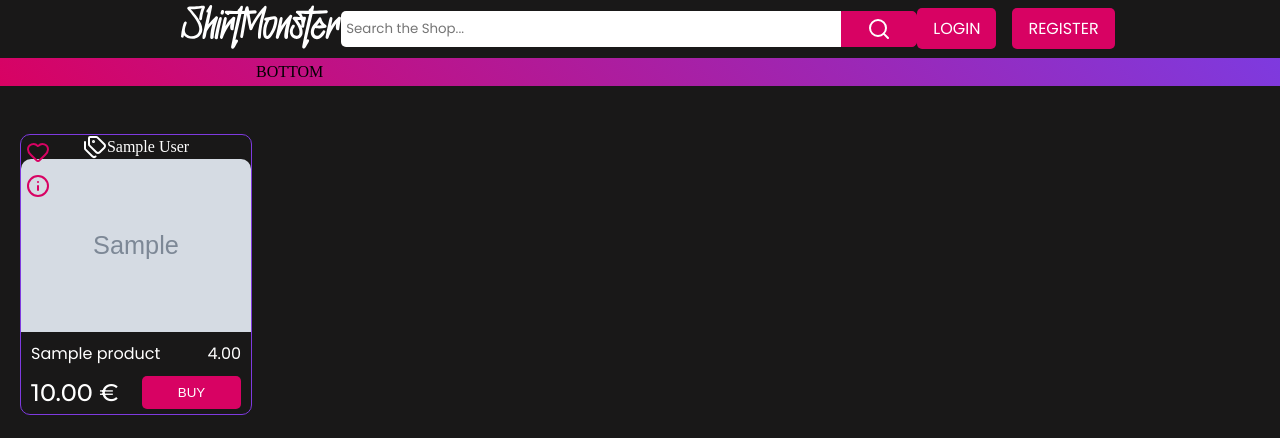
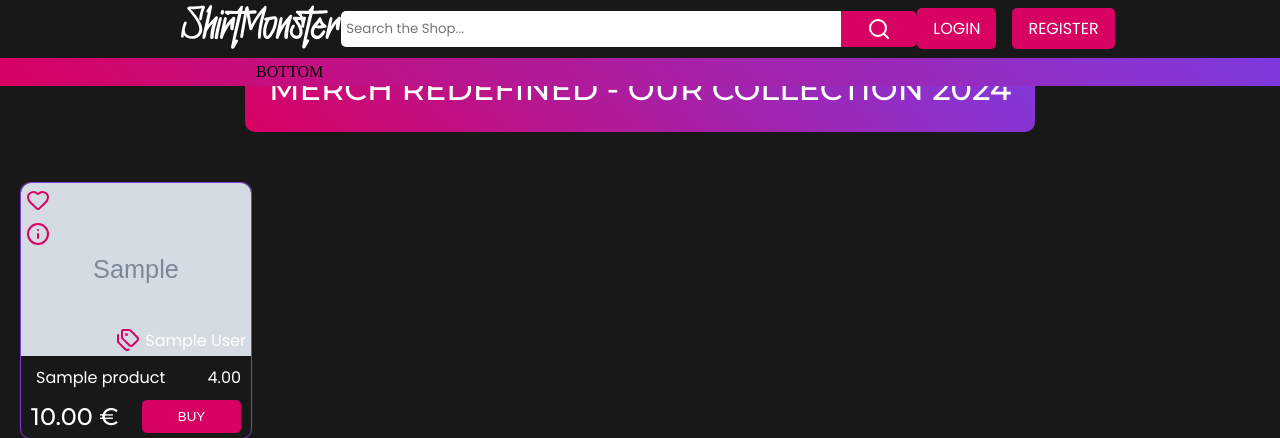
Before and after one commit to RebellionWebdesign/CI-FSD-PP5-SHIRTMONSTER, a Django app: page /shop/ in a window 1280 px wide. Shown: the top 438 px of the page. Run offline with Django 3.2, Linux system fonts and the light colour scheme; tables that the repository leaves empty hold one stand-in row (values such as "Sample post"); grey boxes marked "Sample" are stand-in pictures.

Commit message:
Add styles

```diff
--- a/static/css/styles.css
+++ b/static/css/styles.css
@@ -72,6 +72,13 @@ h3 {
     font-family: 'montserrat', sans-serif;
     font-size: clamp(1.125rem, 2vw + 1rem, 1.5rem);
     font-weight: 500;
+}
+
+/* FLUID TEXT */
+p {
+    font-family: 'poppins', sans-serif;
+    font-weight: 400;
+    margin-left: 5px;
 }
 
 /*MAIN STYLES*/
@@ -274,6 +281,13 @@ section {
     opacity: 40%;
 }
 
+/* SHOP PAGE */
+.banner {
+    background: var(--primary-gradient);
+    padding: 1.5rem;
+    border-radius: 10px;
+}
+
 /* PRODUCT CARD SETTINGS */
 .product-card {
     position: relative;
@@ -320,6 +334,15 @@ section {
     color: var(--color-primary);
     padding: 5px 0px 0px 5px;
     cursor: pointer;
+}
+
+#product-category {
+    position: absolute;
+    color: var(--color-primary);
+    padding: 5px 0px 0px 5px;
+    cursor: pointer;
+    right: 5px;
+    bottom: 85px;
 }
 
 /* RESPONSIVE MEDIA QUERIES - AFTER BOOTSTRAP*/
```
